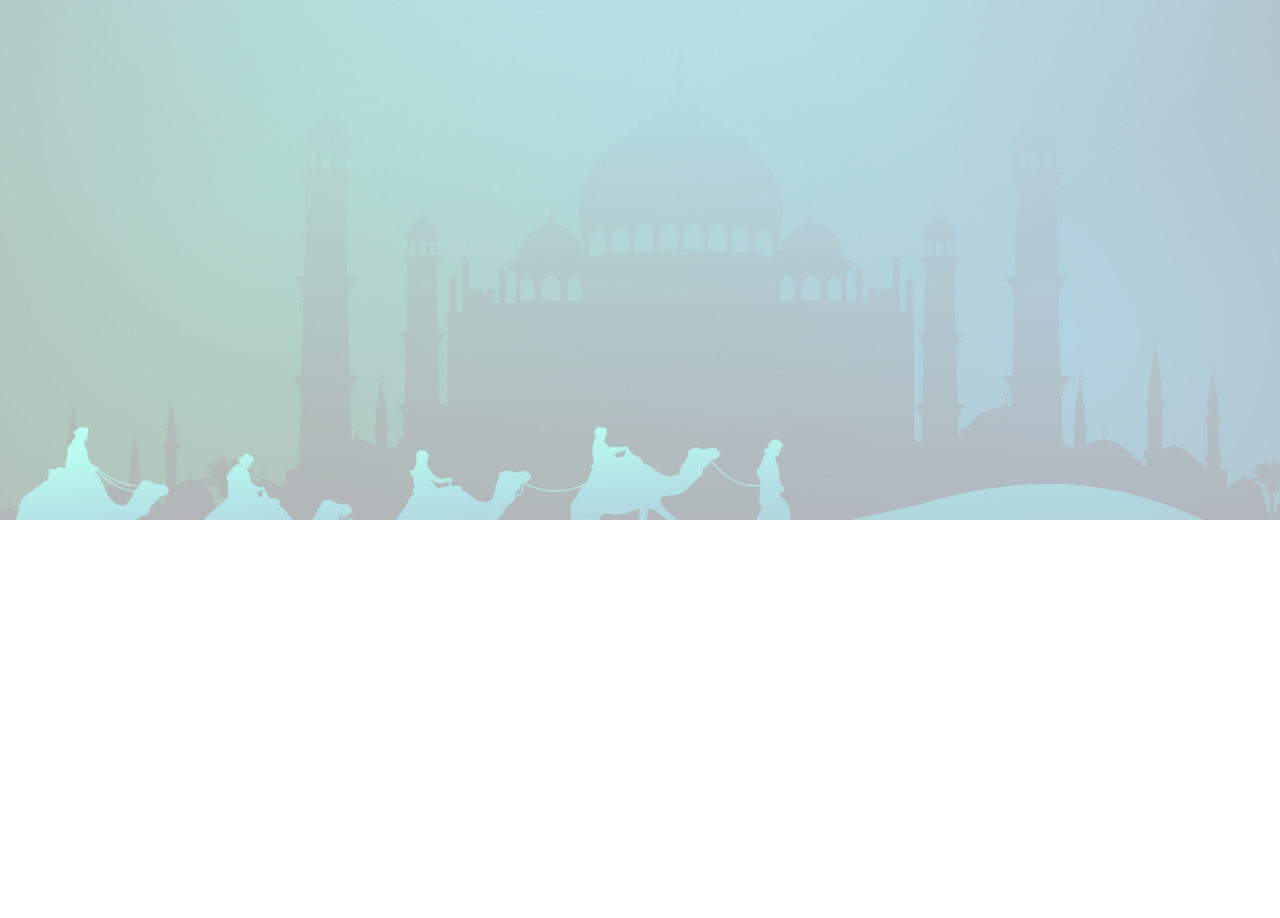
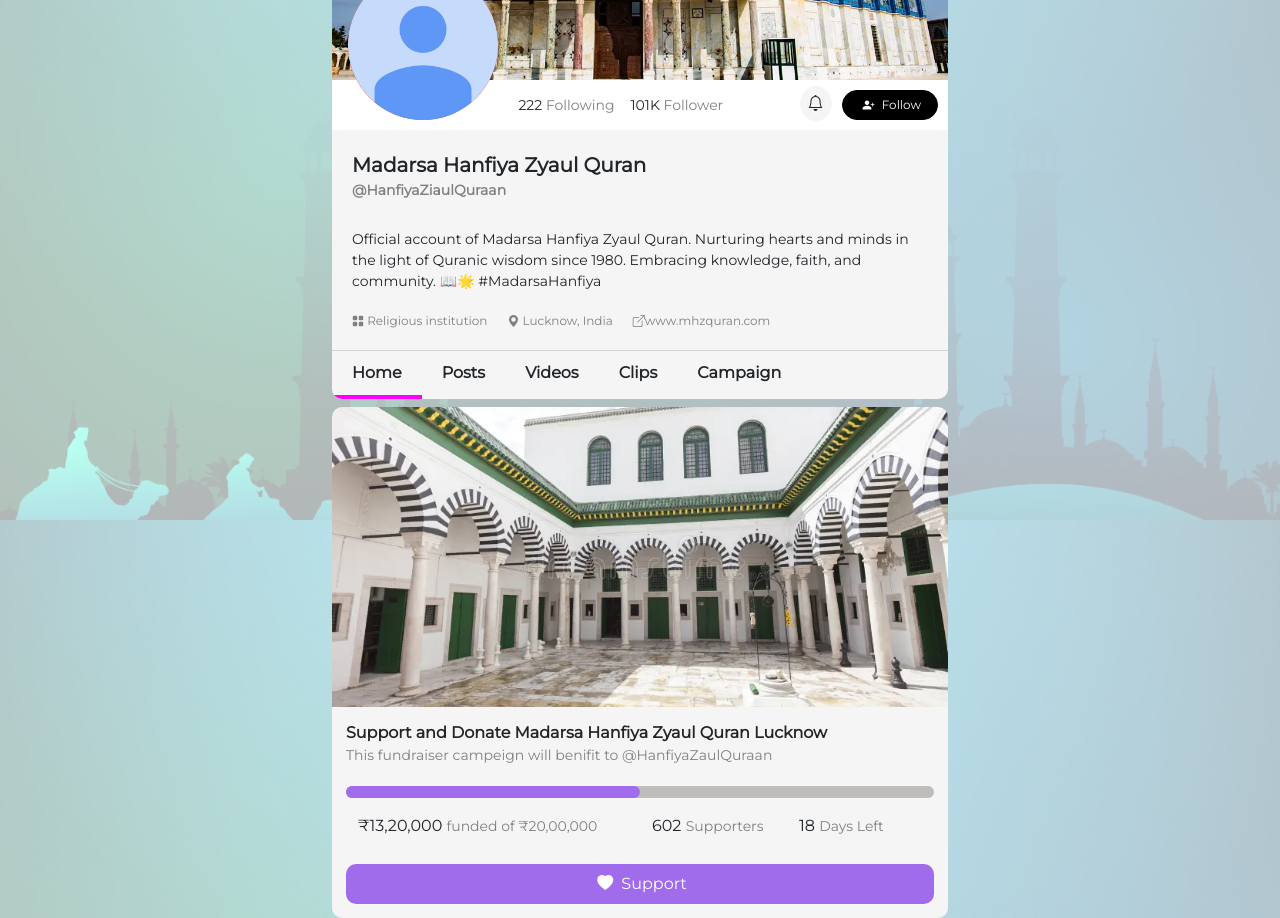
Before and after one commit to MohdBelalNaim/hilallink-front-end, a React (Create React App) app: page /madarsa in a window 1280 px wide. Before the commit this address had no page. Shown: the part 280-1198 px from the top of the page. Before the commit the page ends 800 px from the top, so only its background shows below. Built offline with nearby package versions, Linux system fonts and the light colour scheme.

Commit message:
Added madarsa profile and campaign cards

```diff
--- a/src/App.js
+++ b/src/App.js
@@ -7,6 +7,8 @@
 import PostDetails from './screens/PostDetails';
 import Shorts from './screens/Shorts';
 import ShortsTest from './screens/ShortsTest';
+import MadarsaProfile from './screens/MadarsaProfile';
+import CampaignInfo from './screens/CampaignInfo';
 
 function App() {
   return (
@@ -19,6 +21,8 @@
         <Route path="/post" element={<PostDetails/>} />
         <Route path="/clips" element={<Shorts/>} />
         <Route path="/clips-test" element={<ShortsTest/>} />
+        <Route path="/madarsa" element={<MadarsaProfile/>} />
+        <Route path="/campaign" element={<CampaignInfo/>} />
       </Routes>
     </Router>
   );
--- /dev/null
+++ b/src/assets/css/campaign-card.css
@@ -0,0 +1,44 @@
+.campaign-details{
+    background-color: whitesmoke;
+    padding: 14px;
+}
+.campaign-title{
+    font-size: 16px;
+    font-weight: bold;
+}
+.campaign-support-info{
+    font-size: 14px;
+    color: gray;
+}
+.madarsa-progress-wrapper{
+    display: flex;
+    width: 100%;
+    height: 12px;
+    background-color: #bfbdbc;
+    border-radius: 20px;
+    margin-top: 20px;
+}
+.madarsa-progress{
+    width: 50%;
+    height: 12px;
+    background-color: #a16cec;
+    border-radius: 20px;
+}
+.campaign-image-wrapper{
+    height: 300px;
+}
+.campaign-image{
+    height: 100%;
+    width: 100%;
+    object-fit: cover;
+}
+.support-madarsa-button{
+    all: unset;
+    text-align: center;
+    background-color: #a16cec;
+    width: 100%;
+    padding: 8px 0px;
+    border-radius: 10px;
+    margin-top: 10px;
+    color: white;
+}
--- /dev/null
+++ b/src/assets/css/madarsa-profile.css
@@ -0,0 +1,99 @@
+.madarsa-info-wrapper{
+    background-color: whitesmoke;
+    padding: 20px;
+}
+.madarsa-title{
+    font-size: 20px;
+    font-weight: bold;
+}
+.madarsa-username{
+    font-size: 14px;
+    font-weight: bold;
+    color: gray;
+}
+.madarsa-bio{
+    font-size: 14px;
+    margin-top: 28px;
+}
+.madarsa-type-info-wrapper{
+    display: flex;
+    margin-top: 20px;
+}
+.madarsa-type-info{
+    font-size: 14px;
+    padding-right: 20px;
+    font-size: 12px;
+    color: gray;
+}
+.madarsa-data-content-wrapper{
+    display: flex;
+    background-color: whitesmoke;
+    border-top: 1px solid lightgray;
+}
+.madarsa-data-item{
+    font-weight: bold;
+    padding: 10px 20px;
+}
+.active-madarsa-item{
+    border-bottom: 4px solid magenta;
+}
+.madarsa-cover-image-wrapper{
+    height: 300px;
+    position: relative;
+}
+.madarsa-cover-image{
+    height: 100%;
+    width: 100%;
+    object-fit: cover;
+}
+.madarsa-follower-info{
+    display: flex;
+    background-color: white;
+    padding: 10px;
+    justify-content: space-between;
+    align-items: center;
+}
+.follower-data{
+    display: flex;
+    font-size: 14px;
+    gap:16px;
+}
+.madarsa-follow-button{
+    background-color: black;
+    color: white;
+    border: 1px solid black;
+    border-radius: 20px;
+    padding: 5px 16px;
+    font-size: 12px;
+}
+.madarsa-notification{
+    all: unset;
+    background-color: whitesmoke;
+    padding: 8px;
+    border-radius: 50%;
+    margin-right: 10px;
+}
+.madarsa-dp-wrapper{
+    height: 150px;
+    width: 150px;
+    background-color: red;
+    border-radius: 50%;
+    position: absolute;
+    bottom: 0px;
+    z-index: 999999999;
+    margin-left: 16px;
+    margin-bottom: 10px;
+}
+.madarsa-basics{
+    position: relative;
+}
+.madarsa-dp{
+    height: 100%;
+    width: 100%;
+    object-fit: contain;
+}
+.madarsa-details{
+    margin-top: 10px;
+    border-radius: 10px;
+    overflow: hidden;
+}
--- a/src/assets/css/navbar.css
+++ b/src/assets/css/navbar.css
@@ -2,6 +2,7 @@
     position: fixed;
     top: 0;
     background-color: white;
+    z-index: 999999999999999;
 }
 .action-icons-wrapper{
     display: flex;
--- /dev/null
+++ b/src/components/CampaignCard.jsx
@@ -0,0 +1,45 @@
+import React from 'react'
+import '../assets/css/campaign-card.css'
+import fundImage from '../assets/images/madarsa.webp'
+
+const CampaignCard = () => {
+return (
+<div className="campaign-card mt-2" style={{"borderRadius":10+"px","overflow":"hidden"}}>
+    <div className="campaign-image-wrapper">
+        <img src={fundImage} alt="" className="campaign-image" />
+    </div>
+    <div className="campaign-details">
+        <div className="campaign-title">
+            Support and Donate Madarsa Hanfiya Zyaul Quran Lucknow
+        </div>
+        <div className="campaign-support-info">
+            This fundraiser campeign will benifit to @HanfiyaZaulQuraan
+        </div>
+        <div className="madarsa-progress-wrapper">
+            <div className="madarsa-progress"></div>
+        </div>
+        <div className="container">
+            <div className="row">
+                <div className="col-lg-6 py-3">
+                    <div className="raised-amount">₹13,20,000 <span style={{"color":"gray","fontSize":14+"px"}}>funded
+                            of ₹20,00,000</span></div>
+                </div>
+                <div className="col-lg-3 py-3">
+                    <div className="raiesd-amount">602 <span
+                            style={{"color":"gray","fontSize":14+"px"}}>Supporters</span></div>
+                </div>
+                <div className="col-lg-3 py-3">
+                    <div className="raiesd-amount">18 <span
+                            style={{"color":"gray","fontSize":14+"px"}}>Days Left</span></div>
+                </div>
+                <button className='support-madarsa-button'>
+                    <i className='bi bi-heart-fill px-1'></i> Support
+                </button>
+            </div>
+        </div>
+    </div>
+</div>
+)
+}
+
+export default CampaignCard
--- a/src/components/Navbar.jsx
+++ b/src/components/Navbar.jsx
@@ -63,7 +63,7 @@
                         <i className="action-icon bi bi-person-plus-fill"></i>
                     </div>
                     <div className="action-icons">
-                        <i className="action-icon bi bi-bookmark-fill"></i>
+                        <i className="action-icon bi bi-box2-heart-fill"></i>
                     </div>
                 </div>
             </div>
--- /dev/null
+++ b/src/screens/CampaignInfo.jsx
@@ -0,0 +1,12 @@
+import React from 'react'
+import Navbar from '../components/Navbar'
+
+const CampaignInfo = () => {
+  return (
+    <>
+        <Navbar/>
+    </>
+  )
+}
+
+export default CampaignInfo
--- /dev/null
+++ b/src/screens/MadarsaProfile.jsx
@@ -0,0 +1,83 @@
+import React from 'react'
+import Navbar from '../components/Navbar'
+import '../assets/css/madarsa-profile.css'
+import PostWithPhoto from '../components/PostWithPhoto'
+import cover from '../assets/images/masjidalaqsa.jpeg'
+import avatar from '../assets/images/avtar.png'
+import CampaignCard from '../components/CampaignCard'
+
+const MadarsaProfile = () => {
+return (
+<>
+    <Navbar />
+    <div className="container-fluid">
+        <div className="row">
+            <div className="col-lg-3"></div>
+            <div className="col-lg-6">
+                <div className="madarsa-details">
+                    <div className="madarsa-cover">
+                        <div className="madarsa-basics">
+                            <div className="madarsa-dp-wrapper">
+                                <img src={avatar} alt="" className="madarsa-dp" />
+                            </div>
+                            <div className="madarsa-cover-image-wrapper">
+                                <img src={cover} alt="" className="madarsa-cover-image" />
+                            </div>
+                            <div className="madarsa-follower-info">
+                                <div className="madarsa-follower-item"></div>
+                                <div className="madarsa-follower-item follower-data">
+                                    <div className="follwer-item" style={{"margin-left":100+"px"}}>
+                                        222 <span style={{"color":"gray"}}>Following</span>
+                                    </div>
+                                    <div className="follwer-item">
+                                        101K <span style={{"color":"gray"}}>Follower</span>
+                                    </div>
+                                </div>
+                                <div className="madarsa-follower-item">
+                                    <i className="bi bi-bell madarsa-notification"></i>
+                                    <button className="madarsa-follow-button"> <i
+                                            className="bi bi-person-plus-fill px-1"></i> Follow</button>
+                                </div>
+                            </div>
+                        </div>
+                    </div>
+                    <div className="madarsa-info-wrapper">
+                        <div className="madarsa-title">Madarsa Hanfiya Zyaul Quran</div>
+                        <div className="madarsa-username">@HanfiyaZiaulQuraan</div>
+                        <div className="madarsa-bio">
+                            Official account of Madarsa Hanfiya Zyaul Quran.
+
+                            Nurturing hearts and minds in the light of Quranic wisdom since 1980. Embracing knowledge,
+                            faith, and community. 📖🌟 #MadarsaHanfiya
+                        </div>
+                        <div className="madarsa-type-info-wrapper">
+                            <div className="madarsa-type-info"> <i className='bi bi-grid-fill'></i> Religious
+                                institution
+                            </div>
+                            <div className="madarsa-type-info"> <i className="bi bi-geo-alt-fill"></i> Lucknow, India
+                            </div>
+                            <div className="madarsa-type-info"> <i className="bi bi-box-arrow-up-right"></i>
+                                www.mhzquran.com</div>
+                        </div>
+                    </div>
+
+                    <div className="madarsa-data-content-wrapper">
+                        <div className="madarsa-data-item active-madarsa-item">Home</div>
+                        <div className="madarsa-data-item">Posts</div>
+                        <div className="madarsa-data-item">Videos</div>
+                        <div className="madarsa-data-item">Clips</div>
+                        <div className="madarsa-data-item">Campaign</div>
+                    </div>
+                </div>
+                <CampaignCard/>
+
+            </div>
+            <div className="col-lg-3"></div>
+        </div>
+    </div>
+
+</>
+)
+}
+
+export default MadarsaProfile
```
Also changed, not shown: src/assets/css/campaign.css (added), src/assets/images/madarsa.webp (added).
